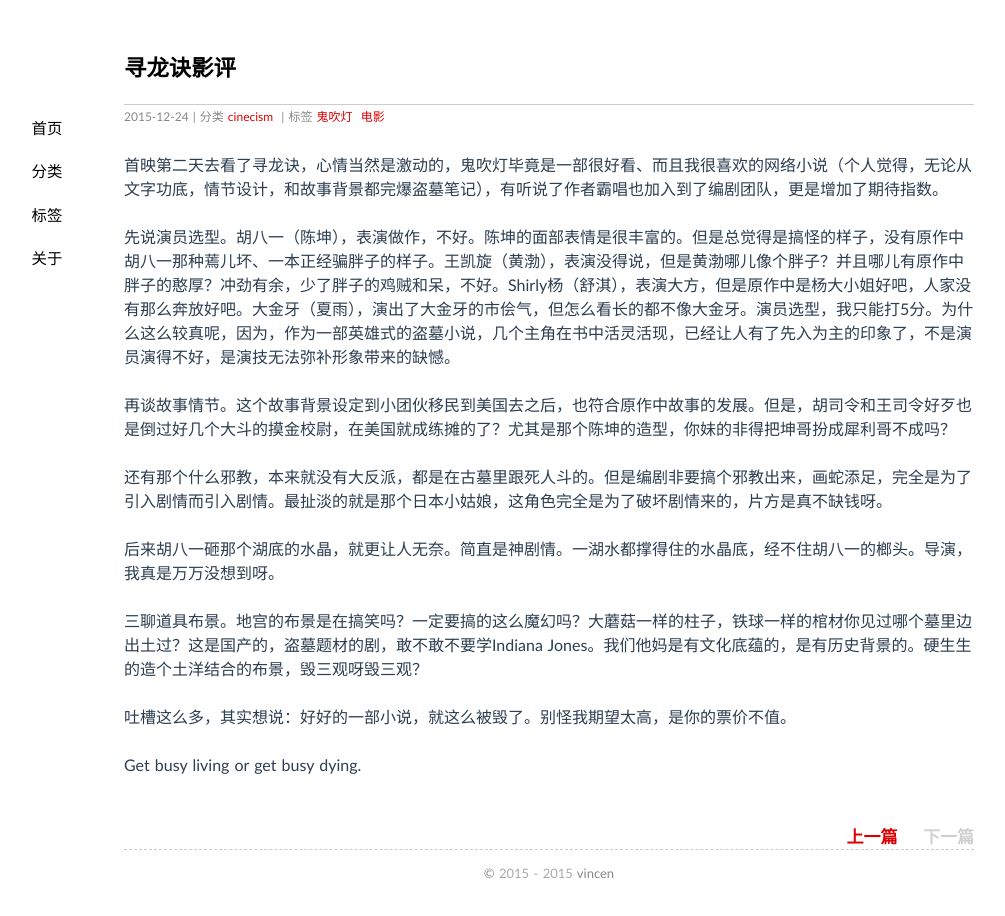
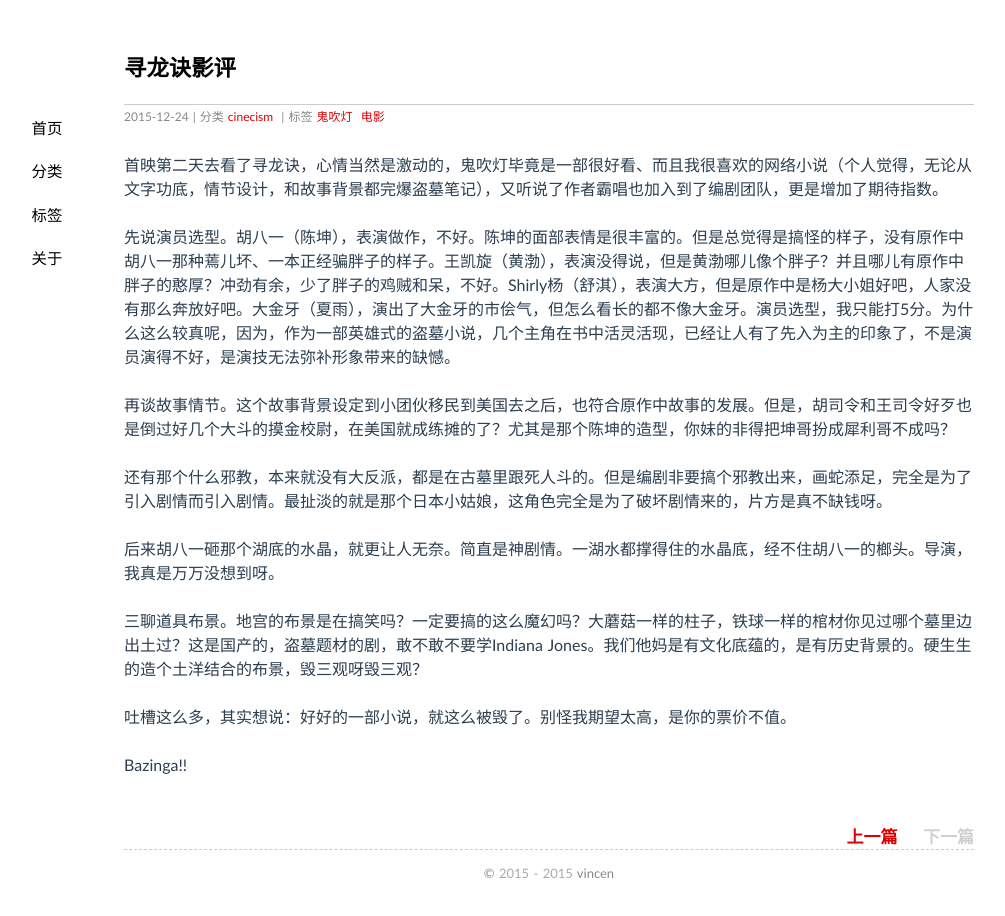
Before and after one commit to vincen/vincen.github.io, a Jekyll site: the page built from _posts/2015-12-24-寻龙诀影评.md, in a window 1280 px wide. Shown: the whole page, without its empty margins (91-1096 px from the left). Built offline with Jekyll 4.4.1, drawn with Linux system fonts in a browser that asks for light colours; Markdown is read by kramdown in place of the engine named in the settings; comment, search, counter and statistics services are not loaded.

Commit message:
提交文章

```diff
--- a/_posts/2015-12-24-寻龙诀影评.md
+++ b/_posts/2015-12-24-寻龙诀影评.md
@@ -5,7 +5,7 @@ categories: cinecism
 tags: 鬼吹灯 电影
 ---
 
-首映第二天去看了寻龙诀，心情当然是激动的，鬼吹灯毕竟是一部很好看、而且我很喜欢的网络小说（个人觉得，无论从文字功底，情节设计，和故事背景都完爆盗墓笔记），有听说了作者霸唱也加入到了编剧团队，更是增加了期待指数。
+首映第二天去看了寻龙诀，心情当然是激动的，鬼吹灯毕竟是一部很好看、而且我很喜欢的网络小说（个人觉得，无论从文字功底，情节设计，和故事背景都完爆盗墓笔记），又听说了作者霸唱也加入到了编剧团队，更是增加了期待指数。
 
 先说演员选型。胡八一（陈坤），表演做作，不好。陈坤的面部表情是很丰富的。但是总觉得是搞怪的样子，没有原作中胡八一那种蔫儿坏、一本正经骗胖子的样子。王凯旋（黄渤），表演没得说，但是黄渤哪儿像个胖子？并且哪儿有原作中胖子的憨厚？冲劲有余，少了胖子的鸡贼和呆，不好。Shirly杨（舒淇），表演大方，但是原作中是杨大小姐好吧，人家没有那么奔放好吧。大金牙（夏雨），演出了大金牙的市侩气，但怎么看长的都不像大金牙。演员选型，我只能打5分。为什么这么较真呢，因为，作为一部英雄式的盗墓小说，几个主角在书中活灵活现，已经让人有了先入为主的印象了，不是演员演得不好，是演技无法弥补形象带来的缺憾。
 
@@ -19,4 +19,4 @@ tags: 鬼吹灯 电影
 
 吐槽这么多，其实想说：好好的一部小说，就这么被毁了。别怪我期望太高，是你的票价不值。
 
-Get busy living or get busy dying.
+Bazinga!!
```
